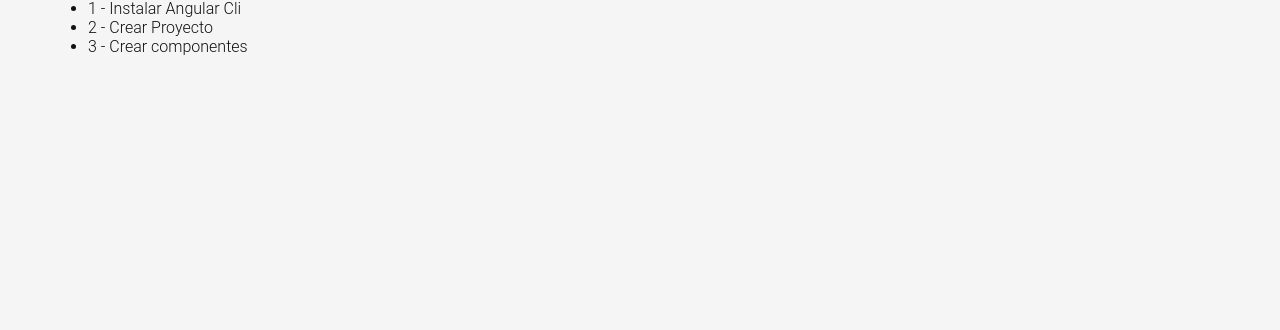
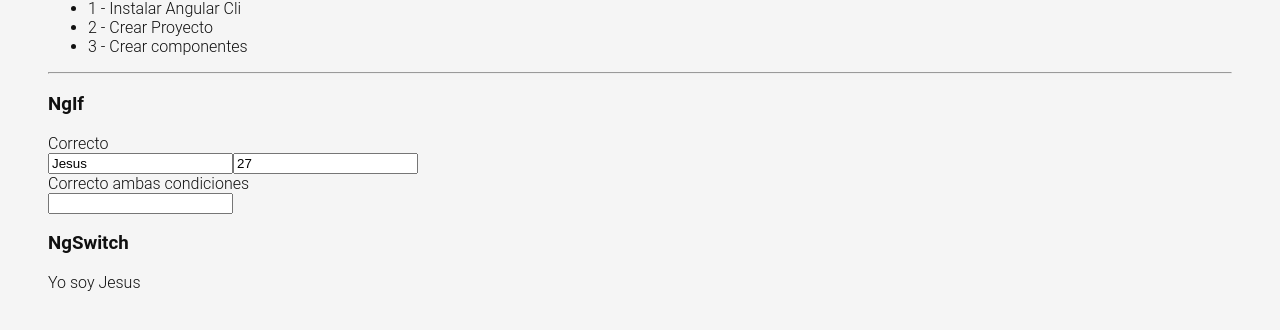
Before and after one commit to JesusChamiso/angular-todoApp, an Angular app: page /labs in a window 1280 px wide. Shown: the part 1523-1853 px from the top of the page. Before the commit the page ends 1643 px from the top, so only its background shows below. Built offline with nearby package versions, Linux system fonts and the light colour scheme.

Commit message:
NgIf & NgSwitch

```diff
--- a/src/app/pages/home/home.component.html
+++ b/src/app/pages/home/home.component.html
@@ -34,30 +34,16 @@
           </div>
           <input class="edit" value="Buy a unicorn" />
         </li>
-        <!-- <li class="completed">
-          <div class="view">
-            <input class="toggle" type="checkbox" checked />
-            <label>Learn JavaScript</label>
-            <button class="destroy"></button>
-          </div>
-          <input class="edit" value="Learn JavaScript" />
-        </li>
-        <li class="editing">
-          <div class="view">
-            <input class="toggle" type="checkbox" />
-            <label>Make dishes</label>
-            <button class="destroy"></button>
-          </div>
-          <input class="edit" value="Make dishes" />
-        </li> -->
       </ul>
     </section>
     <!-- This footer should be hidden by default and shown when there are todos -->
     <footer class="footer">
       <!-- This should be `0 items left` by default -->
-      <span class="todo-count"
-        ><strong>{{ tasks().length }}</strong> item left</span
-      >
+      <span class="todo-count">
+        <strong>{{ tasks().length }}</strong>
+        <span *ngIf="tasks().length === 1; else elseBlock">item</span>
+        <ng-template #elseBlock> items </ng-template> left
+      </span>
       <!-- Remove this if you don't implement routing -->
       <ul class="filters">
         <li>
--- a/src/app/pages/labs/labs.component.html
+++ b/src/app/pages/labs/labs.component.html
@@ -15,19 +15,31 @@
   <input type="text" [value]="name" />
   <button [disabled]="disabled">Click Me</button>
   <hr />
-  <p>person: {{ person.name }}</p>
-  <p>edad: {{ person.age }}</p>
-  <img [src]="person.avatar" alt="avatar" />
+  <p>person: {{ person().name }}</p>
+  <p>edad: {{ person().age }}</p>
+  <img [src]="person().avatar" alt="avatar" />
   <hr />
   <!-- Eventos -->
   <button (click)="clickHandler()">Click Me</button>
   <button (dblclick)="clickHandler2()">Click Double</button>
   <p>(change)</p>
-  <input type="number" [value]="person.age" (change)="changeHandler($event)" />
+  <input
+    type="number"
+    [value]="person().age"
+    (change)="changeHandler($event)"
+  />
 
   <p>(keydown)</p>
-  <input type="text" [value]="person.name" (keydown)="keydownHandler($event)" />
-  <input type="text" [value]="person.name" (keydown.shift.t)="clickHandler()" />
+  <input
+    type="text"
+    [value]="person().name"
+    (keydown)="keydownHandler($event)"
+  />
+  <input
+    type="text"
+    [value]="person().name"
+    (keydown.shift.t)="clickHandler()"
+  />
   <hr />
   <!-- SIGNALS -->
   <p>name2: {{ name2() }}</p>
@@ -42,4 +54,28 @@
       {{ i + 1 }} - {{ tarea }}
     </li>
   </ul>
+  <hr />
+  <!-- NgIf -->
+  <h3>NgIf</h3>
+  <div *ngIf="1 !== 1">My content</div>
+  <div *ngIf="name2() === 'Jose Manuel'">Correcto</div>
+  <input
+    type="text"
+    [value]="person().name"
+    (keydown.enter)="changeHandler3($event)"
+  />
+  <input type="number" [value]="person().age" (change)="changeAge($event)" />
+  <div *ngIf="person().name === 'Jesus' && person().age > 18; else elseBlock">
+    Correcto ambas condiciones
+  </div>
+  <ng-template #elseBlock> No se cumple las condiciones </ng-template>
+  <!-- NgSwitch -->
+
+  <input type="number" [value]="person().name" (change)="changeName($event)" />
+  <h3>NgSwitch</h3>
+  <div [ngSwitch]="person().name">
+    <p *ngSwitchCase="'Jesus'">Yo soy Jesus</p>
+    <p *ngSwitchCase="'Jose Manuel'">Yo soy Jose Manuel</p>
+    <p *ngSwitchDefault>Yo soy un desconocido</p>
+  </div>
 </div>
--- a/src/app/pages/labs/labs.component.ts
+++ b/src/app/pages/labs/labs.component.ts
@@ -19,11 +19,11 @@
   disabled = false;
   img = 'https://www.w3schools.com/howto/img_avatar.jpg';
 
-  person = {
+  person = signal({
     name: 'Jesus',
     age: 27,
     avatar: 'https://www.w3schools.com/howto/img_avatar.jpg'
-  }
+  });
 
   clickHandler() {
     alert('Hola, click desde eventos en angular');
@@ -48,6 +48,32 @@
     const newValue = input.value;
     this.name2.set(newValue);
   }
+  changeHandler3(event: Event) {
+    const input = event.target as HTMLInputElement;
+    const newValue = input.value;
+    this.person.set({
+      ...this.person(),
+      name: newValue
+    });
+  }
+
+  changeAge(event: Event) {
+    const input = event.target as HTMLInputElement;
+    const newValue = input.value;
+    this.person.update(prevState => {
+      return {...prevState,
+      age: parseInt(newValue,10)
+    }});
+  }
+
+  changeName(event: Event) {
+    const input = event.target as HTMLInputElement;
+    const newValue = input.value;
+    this.person.update(prevState => {
+      return {...prevState,
+      name: newValue
+    }});
+  }
 
   tareas = signal([
     'Instalar Angular Cli',
```
